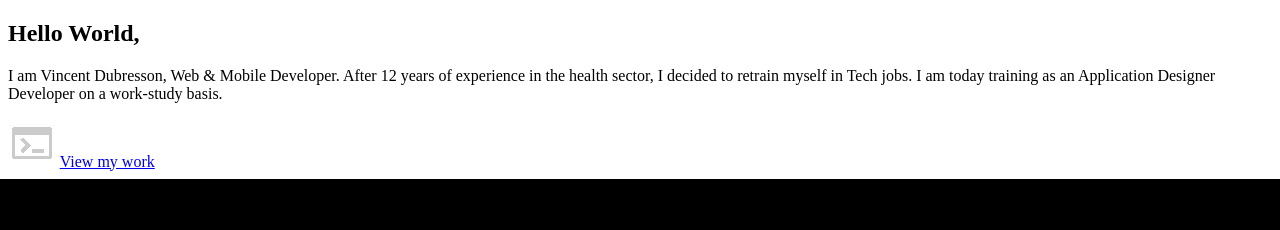
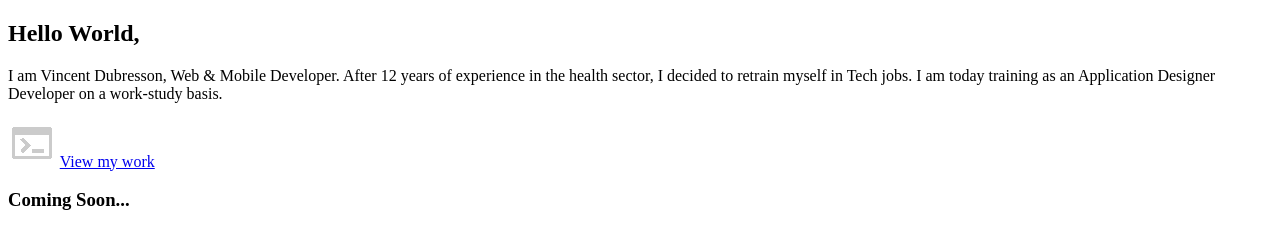
Before and after one commit to vincentDubresson/Portfolio_Old, a Symfony app: template templates/home/index.html.twig in a window 1280 px wide; the page is wider, and only the part inside the window is pictured. Shown: the part 5072-5302 px from the top of that part. Before the commit the page ends 5251 px from the top of that part, so only its background shows below. Run offline with Twig, Linux system fonts and the light colour scheme; the template is opened without the code that fills it, so the values that code supplies are empty; some libraries are stand-ins or nearby versions.

Commit message:
coming next section

```diff
--- a/assets/styles/home/index.scss
+++ b/assets/styles/home/index.scss
@@ -46,6 +46,11 @@ body {
                     align-items: center;
                     padding-top: 110px;
                 }
+                .professionnal-career-section {
+                    h1 {
+                        margin-top: 100px;
+                    }
+                }
             }
         }
     }
--- a/templates/home/index.html.twig
+++ b/templates/home/index.html.twig
@@ -16,6 +16,9 @@
             <section class="content-section">
                 {% include "./home/layouts/_content_presentation.html.twig" %}
             </section>
+            <section class="professionnal-career-section">
+                <h1>Coming Soon...</h1>
+            </section>
         </article>
     </main>
 
```
